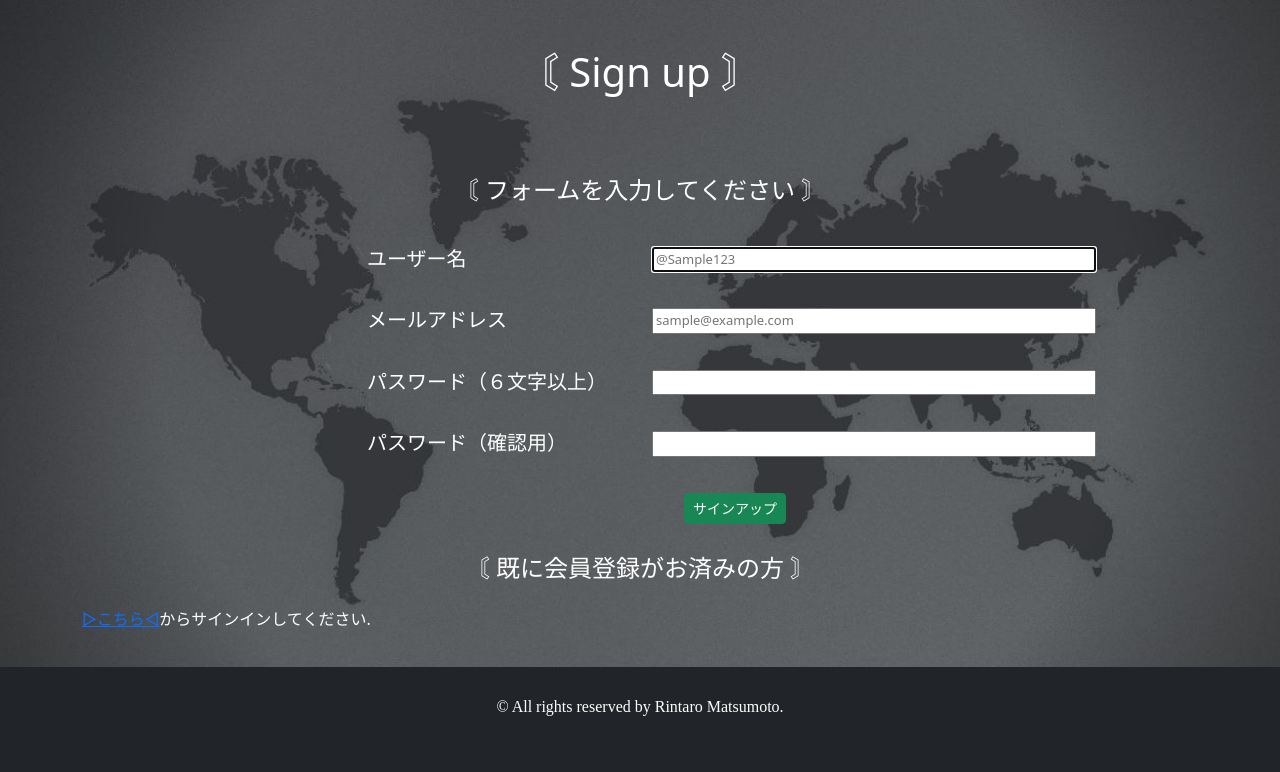
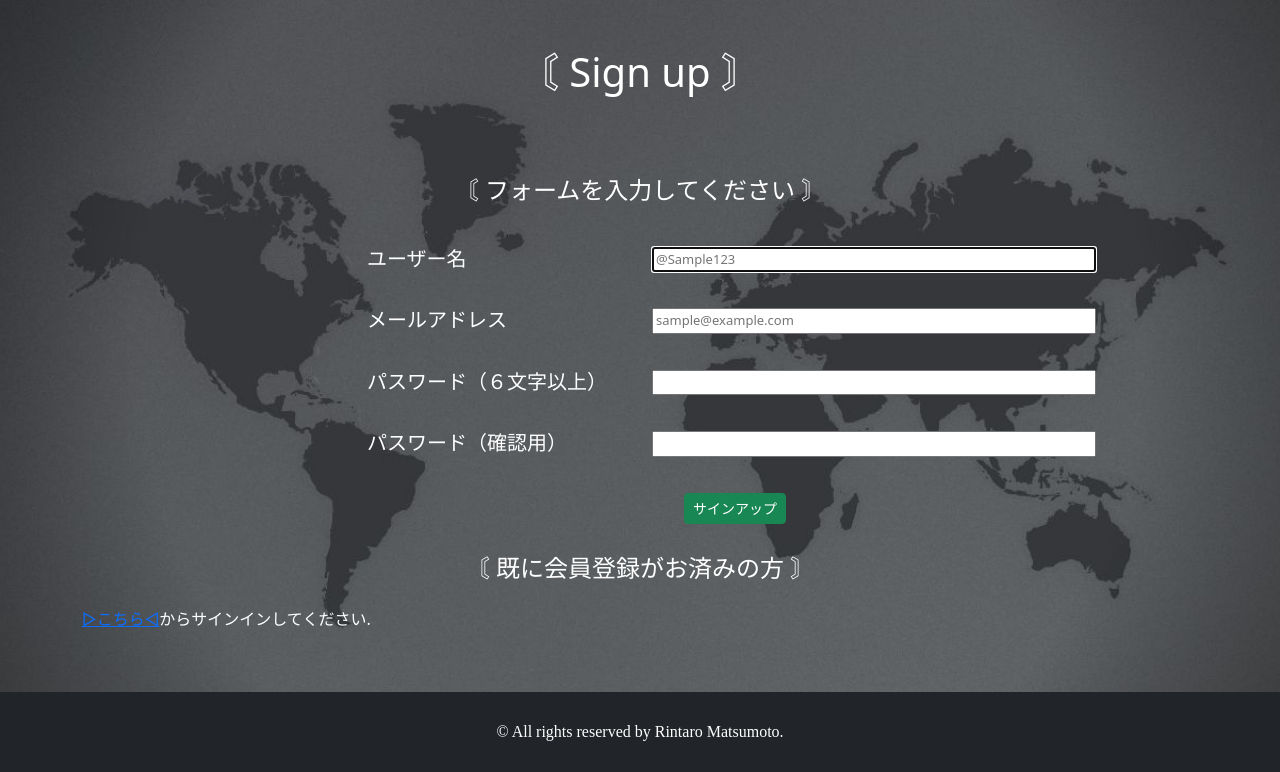
Before and after one commit to Rintaro731/majestic-sights, a Rails app: page /users/sign_up in a window 1280 px wide. Shown: the part 86-858 px from the top of the page. Before the commit the page ends 833 px from the top, so only its background shows below. Run offline with Rails 7, Linux system fonts and the light colour scheme; style sheets or scripts are compiled from the project's sources; parts of the project's set-up code (start-up, migrations or seed data) failed here and were passed over; some libraries are stand-ins or nearby versions.

Commit message:
layout修正

```diff
--- a/app/views/devise/registrations/new.html.erb
+++ b/app/views/devise/registrations/new.html.erb
@@ -71,7 +71,7 @@
       </div>
     </div>
     <div class="row mt-3">
-      <div class="col-md-8 text-right" style="margin-bottom: 20px;">
+      <div class="col-md-8 text-right" style="margin-bottom: 45px;">
         <p style="color: white;"><%= link_to ' ▷こちら◁', new_user_session_path %>からサインインしてください.</p>
       </div>
     </div>
--- a/app/views/devise/sessions/new.html.erb
+++ b/app/views/devise/sessions/new.html.erb
@@ -47,7 +47,7 @@
       </div>
     </div>
     <div class="row mt-3">
-      <div class="col-md-8 text-right" style="margin-bottom: 50px;">
+      <div class="col-md-8 text-right" style="margin-bottom: 120px;">
         <p style="color: white;"><%= link_to ' ▷こちら◁', new_user_registration_path %>から新規登録を行ってください.</p>
       </div>
     </div>
```
